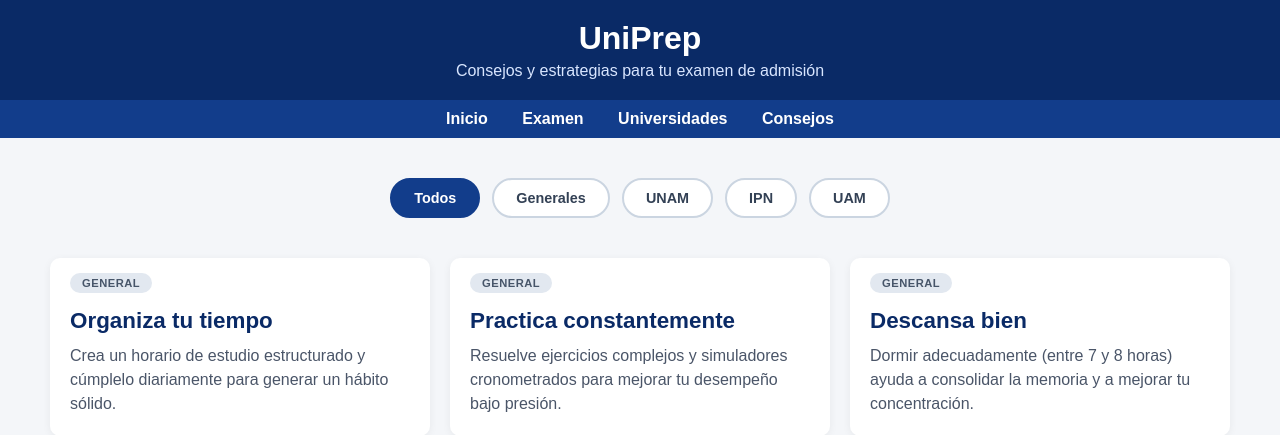
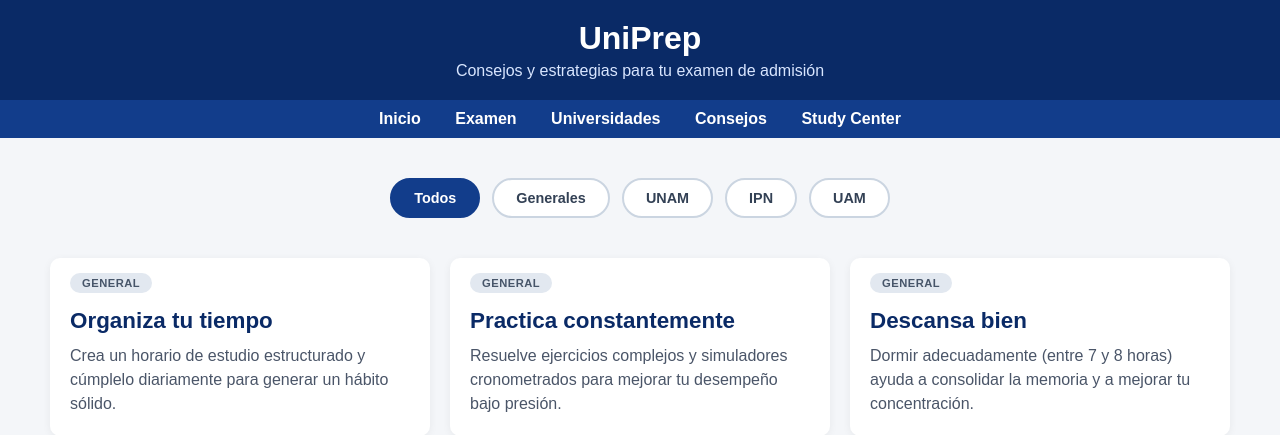
Before and after one commit to eduardoreyesjim8-lgtm/UniPrep, a Flask app: page /consejos in a window 1280 px wide. Shown: the top 435 px of the page. Run offline with Flask 3, Linux system fonts and the light colour scheme.

Commit message:
Update consejos.html

```diff
--- a/templates/consejos.html
+++ b/templates/consejos.html
@@ -17,6 +17,7 @@
     <a href="/examen">Examen</a>
     <a href="/universidades">Universidades</a>
     <a href="/consejos">Consejos</a>
+    <a href="/study_center">Study Center</a> <!-- Menú actualizado aquí -->
 </nav>
 
 <main>
```
